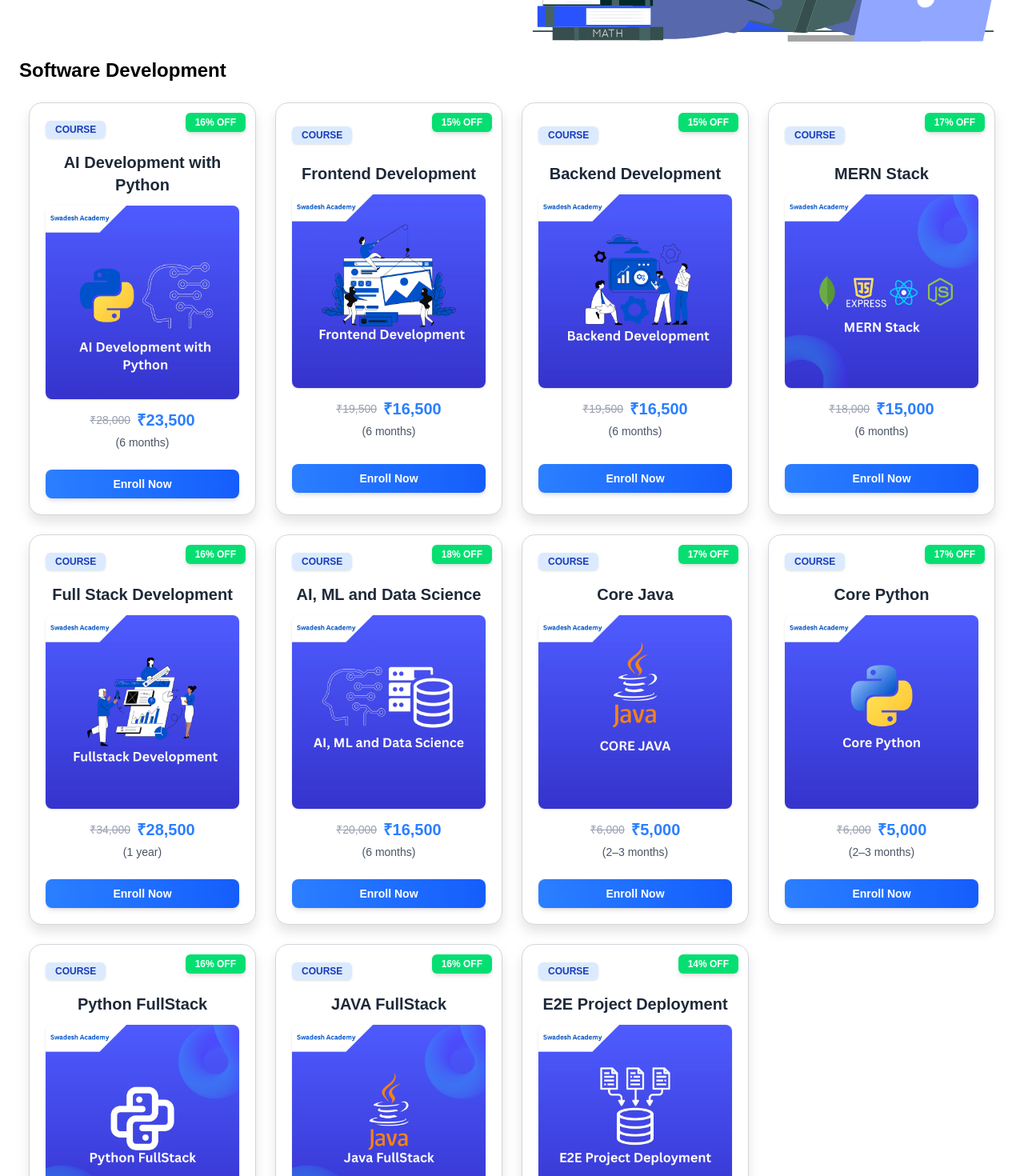
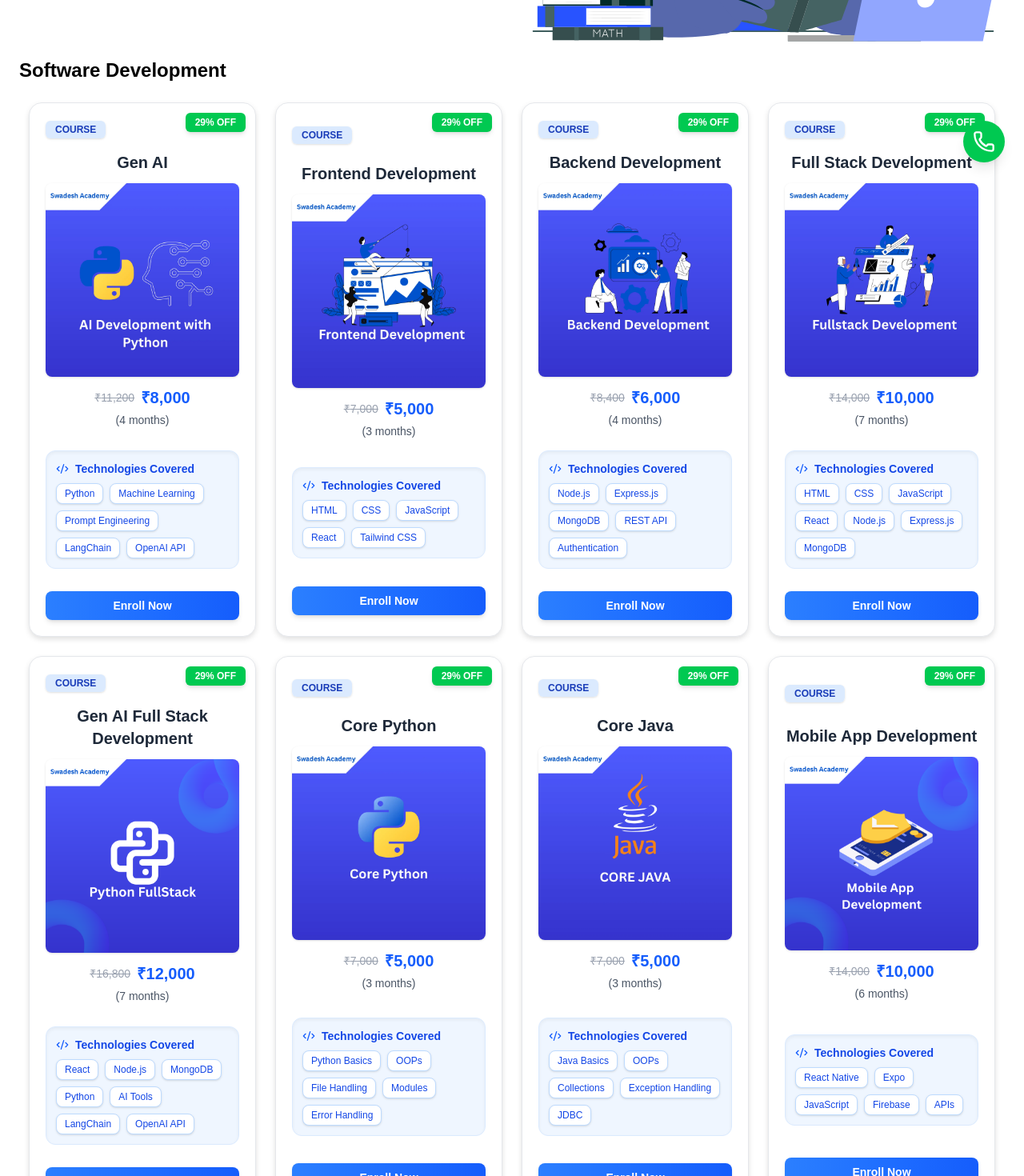
Before and after one commit to smartneuro/Swadesh-Academy, a React (Vite) app: page / in a window 1280 px wide. Shown: the part 560-2030 px from the top of the page at 80% size. Built offline with nearby package versions, Linux system fonts and the light colour scheme.

Commit message:
adding wp button, courses price and tech , and cerification image

```diff
--- a/src/components/CourseCard.jsx
+++ b/src/components/CourseCard.jsx
@@ -1,21 +1,16 @@
 import { NavLink } from "react-router-dom";
+import { Code2 } from "lucide-react"; // small code icon
 
 export default function CourseCard({ courseinfo }) {
-  // Calculate discount dynamically
   const discount = courseinfo.oldPrice
     ? Math.round(((courseinfo.oldPrice - courseinfo.price) / courseinfo.oldPrice) * 100)
     : null;
 
-  const savings =
-    courseinfo.oldPrice && courseinfo.price
-      ? courseinfo.oldPrice - courseinfo.price
-      : null;
-
   return (
-    <div className="relative max-w-sm rounded-2xl overflow-hidden bg-white p-5 flex flex-col  justify-evenly gap-4 hover:shadow-2xl transition-all duration-300 border border-gray-300 drop-shadow-xl">
+    <div className="relative max-w-sm rounded-2xl overflow-hidden bg-white p-5 flex flex-col justify-evenly gap-4 hover:shadow-2xl transition-all duration-300 border border-gray-200 drop-shadow-md">
       {/* Discount Badge */}
       {discount && (
-        <span className="absolute top-3 right-3 bg-green-400 text-white text-xs font-bold px-3 py-1 rounded-md shadow-md">
+        <span className="absolute top-3 right-3 bg-green-500 text-white text-xs font-bold px-3 py-1 rounded-md shadow-md">
           {discount}% OFF
         </span>
       )}
@@ -36,19 +31,19 @@ export default function CourseCard({ courseinfo }) {
           src={courseinfo.img}
           alt="course"
           loading="lazy"
-          className="w-full h-auto  rounded-lg shadow-sm hover:scale-105 transition-transform"
+          className="w-full h-auto rounded-lg shadow-sm hover:scale-105 transition-transform"
         />
 
         {/* Pricing */}
         {courseinfo?.price && (
           <div className="text-center">
-    <div className="flex items-center gap-2">
+            <div className="flex items-center justify-center gap-2">
               {courseinfo.oldPrice && (
                 <p className="text-gray-400 text-sm line-through">
                   ₹{courseinfo.oldPrice.toLocaleString("en-IN")}
                 </p>
               )}
-      <p className="text-xl font-bold text-blue-500">
+              <p className="text-xl font-bold text-blue-600">
                 ₹{courseinfo.price.toLocaleString("en-IN")}
               </p>
             </div>
@@ -61,8 +56,28 @@ export default function CourseCard({ courseinfo }) {
         )}
       </div>
 
+      {/* Tech Stack (Improved Design) */}
+      {courseinfo.tech && (
+        <div className="mt-3 bg-blue-50 rounded-xl p-3 border border-blue-100 shadow-inner">
+          <div className="flex items-center gap-2 mb-2">
+            <Code2 size={16} className="text-blue-600" />
+            <p className="text-sm font-semibold text-blue-700">Technologies Covered</p>
+          </div>
+          <div className="flex flex-wrap gap-2 justify-start">
+            {courseinfo.tech.map((item, index) => (
+              <span
+                key={index}
+                className="text-xs bg-white text-blue-700 border border-blue-200 px-2.5 py-1 rounded-lg font-medium shadow-sm hover:bg-blue-100 transition-all"
+              >
+                {item}
+              </span>
+            ))}
+          </div>
+        </div>
+      )}
+
       {/* Button */}
-      <div className="w-full flex items-center justify-center mt-2">
+      <div className="w-full flex items-center justify-center mt-3">
         <NavLink
           to="/Contact"
           className="w-full text-center bg-gradient-to-r from-blue-500 to-blue-600 hover:from-blue-700 hover:to-blue-800 text-white text-sm font-semibold px-6 py-2 rounded-lg shadow-md transition-all"
--- a/src/components/Footer.jsx
+++ b/src/components/Footer.jsx
@@ -28,7 +28,7 @@ function FooterSection({ title, items }) {
 export default function Footer() {
   return (
     <footer className="bg-gray-900 text-white py-10 px-3 mb-0 min-h-[250px] flex flex-col justify-between">
-      <div className="max-w-7xl mx-auto grid justify-items-center grid-cols-1 sm:grid-cols-1 md:grid-cols-2 lg:grid-cols-3 gap-8">
+      <div className="max-w-7xl mx-auto grid md:justify-items-center grid-cols-1 sm:grid-cols-1 md:grid-cols-2 lg:grid-cols-3 gap-8">
       <FooterSection title="Branch Addresses" items={branchAddresses} />
        <FooterSection title="Software Development" items={softwareDevelopmentLinks} />
        <FooterSection title="Career Skills" items={Other} />
--- /dev/null
+++ b/src/pages/Ceritifiactepage.jsx
@@ -0,0 +1,36 @@
+// src/components/CertificateSection.jsx
+import certificateImg from "../assets/Images/Blue Simple Achievement Certificate.png"; // your certificate image
+
+
+export default function Certificatepage() {
+  return (
+    <section className="bg-gray-50 py-16 px-6 md:px-12 flex flex-col md:flex-row items-center justify-center gap-10">
+      {/* Left side - Text */}
+      <div className="flex-1 space-y-4 text-center md:text-left">
+        <h2 className="text-3xl md:text-4xl font-bold text-gray-800 flex items-center justify-center md:justify-start gap-3">
+          {/* <FaAward className="text-yellow-500" /> */}
+          Get Certified With Confidence
+        </h2>
+        <p className="text-gray-600 text-lg max-w-md mx-auto md:mx-0">
+          After completing any of our professional courses, you’ll receive an
+          industry-recognized certificate that validates your new skills and boosts
+          your career opportunities.
+        </p>
+
+        {/* <button className="bg-gradient-to-r from-blue-500 to-blue-700 text-white font-semibold px-6 py-2 rounded-lg shadow-md hover:scale-105 transition-all">
+          View Sample Certificate
+        </button> */}
+      </div>
+
+      {/* Right side - Image */}
+      <div className="flex-1 flex justify-center">
+        <img
+          src={certificateImg}
+          alt="Certificate Example"
+          className="w-full max-w-md rounded-lg shadow-xl hover:scale-105 transition-transform"
+          loading="lazy"
+        />
+      </div>
+    </section>
+  );
+}
--- a/src/pages/Home.jsx
+++ b/src/pages/Home.jsx
@@ -1,16 +1,35 @@
 import HeroSection from "../components/HeroSection";
 import HeroLottieimg from "../assets/LottieIcon/STUDENT.json";
-import { Suspense,lazy } from "react";
-const Courses=lazy(() => import("./Courses"));
+import { Suspense, lazy } from "react";
+import { Phone } from 'lucide-react';
+const Courses = lazy(() => import("./Courses"));
+const Cirtificate = lazy(() => import("./Ceritifiactepage"));
 
 export default function Hero() {
   return (
-      <section>
-      {/*Hero Text Section============================================================================ */}
-      <HeroSection text1="Your all in one  " text2=" learning platform" img={HeroLottieimg}></HeroSection>
+    <section>
+      {/* Hero Section */}
+      <HeroSection
+        text1="Your all in one"
+        text2=" learning platform"
+        img={HeroLottieimg}
+      ></HeroSection>
+
       <Suspense fallback={<div>Loading....</div>}>
-      <Courses/> </Suspense>
+        <Courses />
+        <Cirtificate/>
+
+      </Suspense>
+
+      {/* ✅ WhatsApp Floating Icon */}
+      <a
+        href="https://wa.me/917735755673" // replace with your WhatsApp number
+        target="_blank"
+        rel="noopener noreferrer"
+className="fixed bottom-6 right-6 bg-green-500 text-white p-3 rounded-full shadow-lg hover:scale-110 transition-transform duration-300 animate-bounce"
+      >
+        <Phone size={28} />
+      </a>
     </section>
-
-  )
+  );
 }
--- a/src/utils/constants.js
+++ b/src/utils/constants.js
@@ -10,6 +10,7 @@ import AIMLimg from "../assets/Images/Your paragraph text (16).webp"
 import E2Eproject from "../assets/Images/Your paragraph text (17).webp"
 import Javastack  from "../assets/Images/Your paragraph text (1).png"
 import Pythonstack from "../assets/Images/Your paragraph text (2).png"
+import MobileApp from "../assets/Images/Your paragraph text (3).png"
 import MERNstack from "../assets/Images/Your paragraph text.png"
 export const ACADEMY_NAME = "Swadesh Academy";
 export const ABOUT_US_TEXT = `
@@ -34,81 +35,75 @@ export const SOCIAL_LINKS = {
 // coursesdata.js
 export const softwareDevelopment = [
   {
-    name: "AI Development with Python",
-    oldPrice: 28000,
-    price: 23500,
-    duration: "6 months",
-    img: AIwithpython
+    name: "Gen AI",
+    oldPrice: 11200,
+    price: 8000,
+    duration: "4 months",
+    img: AIwithpython,
+    tech: ["Python", "Machine Learning", "Prompt Engineering", "LangChain", "OpenAI API"]
   },
   {
     name: "Frontend Development",
-    oldPrice: 19500,
-    price: 16500,
-    duration: "6 months",
-    img: frontendimg
+    oldPrice: 7000,
+    price: 5000,
+    duration: "3 months",
+    img: frontendimg,
+    tech: ["HTML", "CSS", "JavaScript", "React", "Tailwind CSS"]
   },
   {
     name: "Backend Development",
-    oldPrice: 19500,
-    price: 16500,
-    duration: "6 months",
-    img: backendimg
-  },
-    {
-    name: "MERN Stack",
-    oldPrice: 18000,
-    price: 15000,
-    duration: "6 months",
-    img: MERNstack
+    oldPrice: 8400,
+    price: 6000,
+    duration: "4 months",
+    img: backendimg,
+    tech: ["Node.js", "Express.js", "MongoDB", "REST API", "Authentication"]
   },
   {
     name: "Full Stack Development",
-    oldPrice: 34000,
-    price: 28500,
-    duration: "1 year",
-    img: Fullstackimg
+    oldPrice: 14000,
+    price: 10000,
+    duration: "7 months",
+    img: Fullstackimg,
+    tech: ["HTML", "CSS", "JavaScript", "React", "Node.js", "Express.js", "MongoDB"]
   },
   {
-    name: "AI, ML and Data Science",
-    oldPrice: 20000,
-    price: 16500,
-    duration: "6 months",
-    img: AIMLimg
+    name: "Gen AI Full Stack Development",
+    oldPrice: 16800,
+    price: 12000,
+    duration: "7 months",
+    img: Pythonstack,
+    tech: ["React", "Node.js", "MongoDB", "Python", "AI Tools", "LangChain", "OpenAI API"]
+  },
+  {
+    name: "Core Python",
+    oldPrice: 7000,
+    price: 5000,
+    duration: "3 months",
+    img: corepython,
+    tech: ["Python Basics", "OOPs", "File Handling", "Modules", "Error Handling"]
   },
   {
     name: "Core Java",
-    oldPrice: 6000,
+    oldPrice: 7000,
     price: 5000,
-    duration: "2–3 months",
-    img: corejavaimg
+    duration: "3 months",
+    img: corejavaimg,
+    tech: ["Java Basics", "OOPs", "Collections", "Exception Handling", "JDBC"]
   },
   {
-    name: "Core Python",
-    oldPrice: 6000,
-    price: 5000,
-    duration: "2–3 months",
-    img: corepython
-  },
-
-  {
-    name: "Python FullStack",
-    oldPrice: 19000,
-    price: 16000,
+    name: "Mobile App Development",
+    oldPrice: 14000,
+    price: 10000,
     duration: "6 months",
-    img: Pythonstack
+    img: MobileApp,
+    tech: ["React Native", "Expo", "JavaScript", "Firebase", "APIs"]
   },
   {
-    name: "JAVA FullStack",
-    oldPrice: 19000,
-    price: 16000,
-    duration: "6 months",
-    img: Javastack
-  },
-  {
-    name: "E2E Project Deployment",
-    oldPrice: 14000,
-    price: 12000,
-    duration: "Experienced",
-    img: E2Eproject
+    name: "Software Testing",
+    oldPrice: 7000,
+    price: 5000,
+    duration: "3 months",
+    img: E2Eproject,
+    tech: ["Manual Testing", "Automation", "Selenium", "Test Cases", "Bug Tracking"]
   },
 ];
```
Also changed, not shown: src/assets/Images/Blue Simple Achievement Certificate.png (added), src/assets/Images/Your paragraph text (3).png (added). Lines whose indentation alone changed are shown as unchanged.
